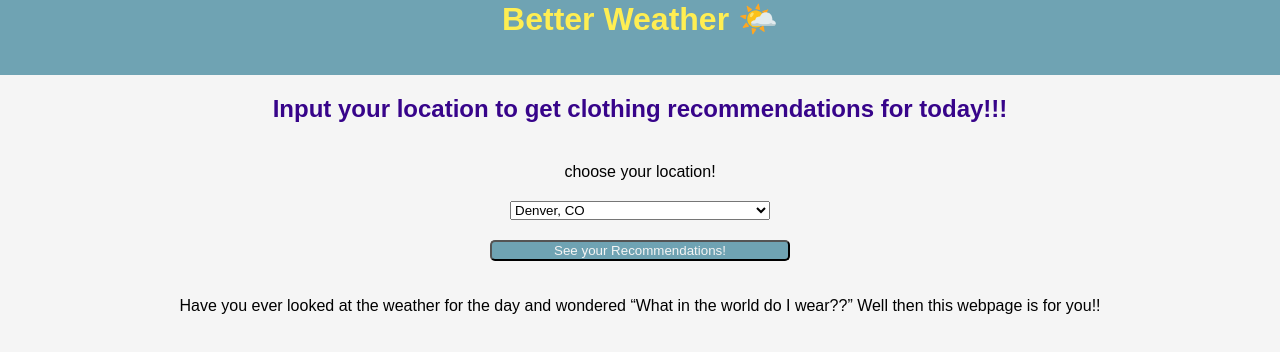
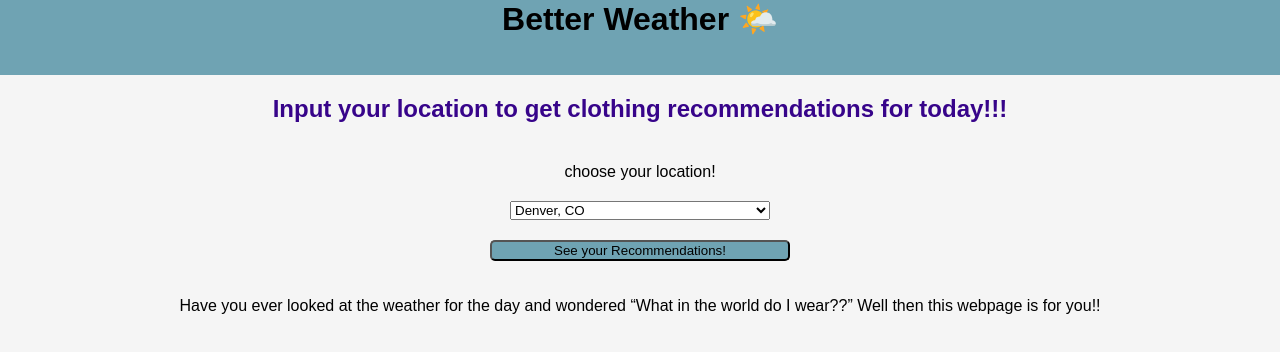
Before and after one commit to Swatzell/better-weather, a React (Create React App) app: page / in a window 1280 px wide. Shown: the top 352 px of the page. Built offline with nearby package versions, Linux system fonts and the light colour scheme; a web font is replaced by a local one.

Commit message:
Change color of title due to contrast issues

```diff
--- a/src/App.css
+++ b/src/App.css
@@ -11,7 +11,6 @@
 
 h1 {
   background-color: #6FA3B3;
-  color: #FFEE52;
   margin: 0;
   font-size: xx-large;
   height: 75px;
--- a/src/pages/HomePage.css
+++ b/src/pages/HomePage.css
@@ -23,6 +23,6 @@ h2 {
 
 button {
     background-color: #6FA3B3;
-    color: whitesmoke;
+    color: black;
     border-radius: 5px;
 }
```
